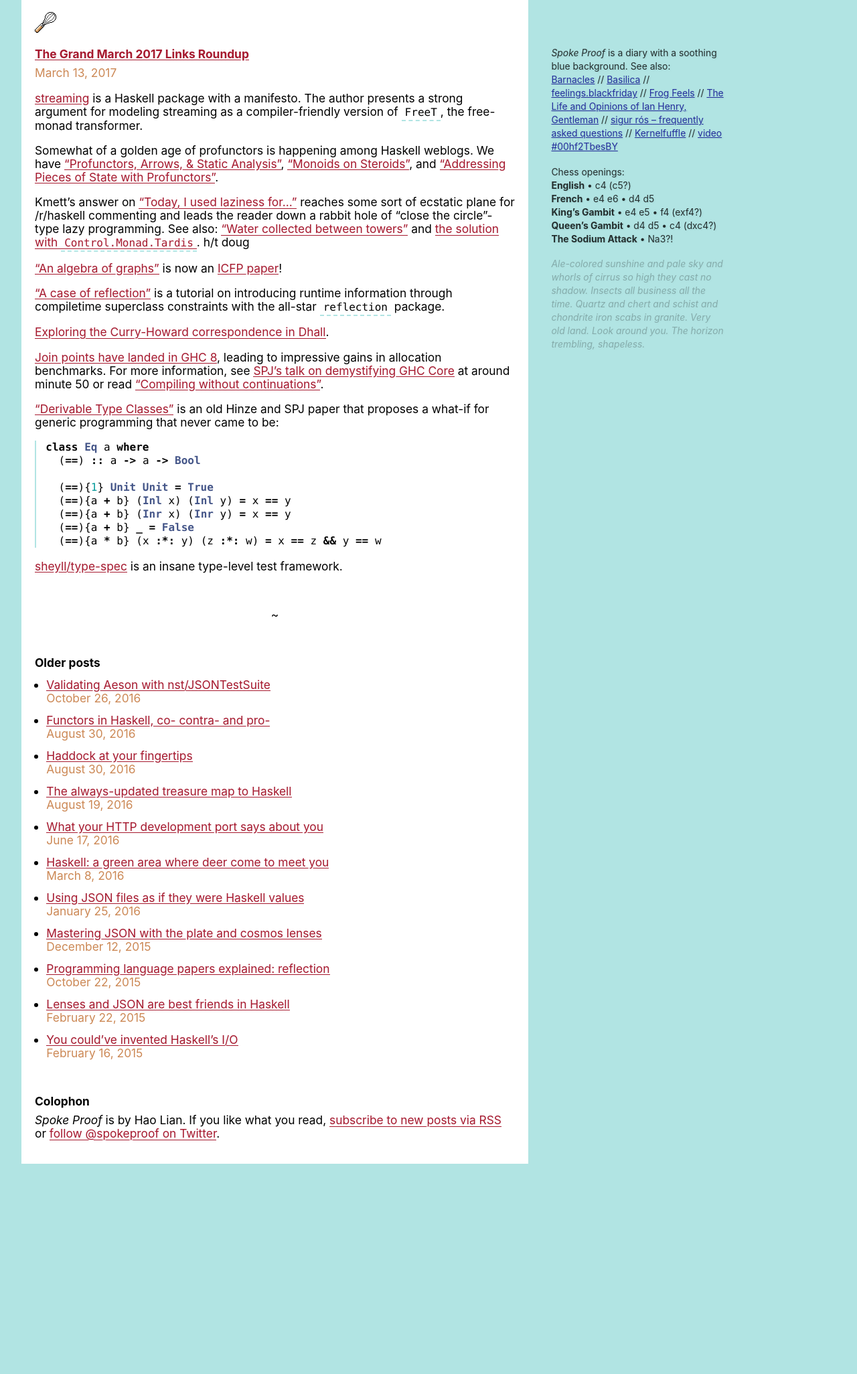
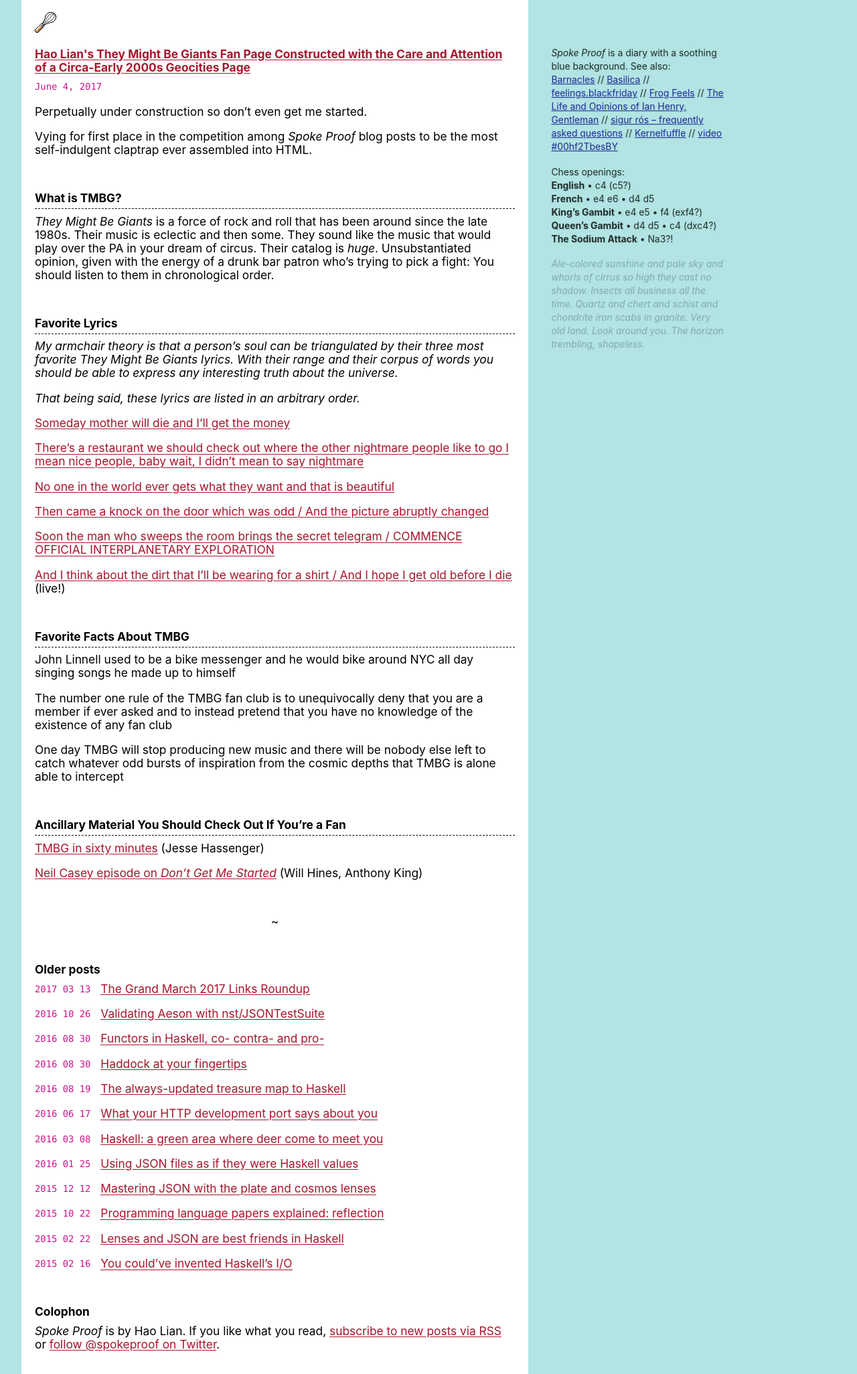
Before and after one commit to hlian/hao.codes, a Jekyll site: the page built from index.html, in a window 1280 px wide. Shown: the whole page at 67% size. Built offline with Jekyll 4.4.1, drawn with Linux system fonts in a browser that asks for light colours; before the commit the page ends 1738 px from its top, so only the background shows below that.

Commit message:
let's go

```diff
--- /dev/null
+++ b/_posts/2017-06-04-tmbg.md
@@ -0,0 +1,45 @@
+---
+layout: post
+title: Hao Lian's They Might Be Giants Fan Page Constructed with the Care and Attention of a Circa-Early 2000s Geocities Page
+author: hao
+---
+
+Perpetually under construction so don't even get me started.
+
+Vying for first place in the competition among _Spoke Proof_ blog posts to be the most self-indulgent claptrap ever assembled into HTML.
+
+## What is TMBG?
+
+_They Might Be Giants_ is a force of rock and roll that has been around since the late 1980s. Their music is eclectic and then some. They sound like the music that would play over the PA in your dream of circus. Their catalog is _huge_. Unsubstantiated opinion, given with the energy of a drunk bar patron who's trying to pick a fight: You should listen to them in chronological order.
+
+## Favorite Lyrics
+
+_My armchair theory is that a person's soul can be triangulated by their three most favorite They Might Be Giants lyrics. With their range and their corpus of words you should be able to express any interesting truth about the universe._
+
+_That being said, these lyrics are listed in an arbitrary order._
+
+[Someday mother will die and I'll get the money](https://www.youtube.com/watch?v=-gW513E8_6I)
+
+[There's a restaurant we should check out where the other nightmare people like to go I mean nice people, baby wait, I didn't mean to say nightmare](https://www.youtube.com/watch?v=6XdqMGBZjGM)
+
+[No one in the world ever gets what they want and that is beautiful](https://www.youtube.com/watch?v=pAmFTmCs3IY)
+
+[Then came a knock on the door which was odd / And the picture abruptly changed](https://www.youtube.com/watch?v=h3tvB8XFG3g)
+
+[Soon the man who sweeps the room brings the secret telegram / COMMENCE OFFICIAL INTERPLANETARY EXPLORATION](https://www.youtube.com/watch?v=2Y10aEKRXu8)
+
+[And I think about the dirt that I'll be wearing for a shirt / And I hope I get old before I die](https://archive.org/details/TMBG_First_Album_Live/16+I+Hope+That+I+Get+Old+Before+I+Die+(live).mp3) (live!)
+
+## Favorite Facts About TMBG
+
+John Linnell used to be a bike messenger and he would bike around NYC all day singing songs he made up to himself
+
+The number one rule of the TMBG fan club is to unequivocally deny that you are a member if ever asked and to instead pretend that you have no knowledge of the existence of any fan club
+
+One day TMBG will stop producing new music and there will be nobody else left to catch whatever odd bursts of inspiration from the cosmic depths that TMBG is alone able to intercept
+
+## Ancillary Material You Should Check Out If You're a Fan
+
+[TMBG in sixty minutes](http://www.avclub.com/article/v-club-compresses-they-might-be-giants-30-year-car-221363) (Jesse Hassenger)
+
+[Neil Casey episode on _Don't Get Me Started_](https://headgum.com/dont-get-me-started/neil-casey-they-might-be-giants-brand-new-album-flood) (Will Hines, Anthony King)
--- a/_sass/_typography.scss
+++ b/_sass/_typography.scss
@@ -159,5 +159,8 @@
 }
 
 .post-meta {
-  color: #c85;
+  color: #CC148C;
+  font-family: "Ubuntu Mono", "Menlo", monospace;
+  font-size: 0.8rem;
+  vertical-align: top;
 }
--- a/index.html
+++ b/index.html
@@ -22,18 +22,14 @@
 </center>
 
 <h2>Older posts</h2>
-<ul>
 {% for post in site.posts %}
   {% unless post.title contains 'poopmonster' or forloop.first %}
-  <li>
     <p>
-      <a href="{{ post.url | prepend: site.baseurl }}">{{ post.title }}</a><br>
-      <span class="post-meta">{{ post.date | date: "%B %-d, %Y" }}</span>
+      <span class="post-meta" style="padding-right: 10px">{{ post.date | date: "%Y %m %d" }}</span>
+      <a href="{{ post.url | prepend: site.baseurl }}">{{ post.title }}</a>
     </p>
-  </li>
   {% endunless %}
 {% endfor %}
-</ul>
 
 
 <h2>Colophon</h2>
```
Also changed, not shown: Gemfile.lock.
